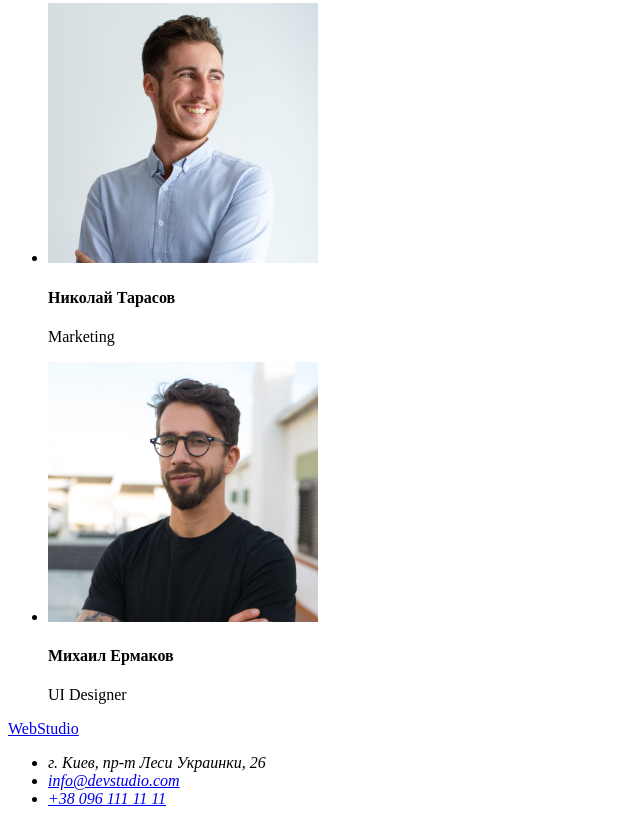
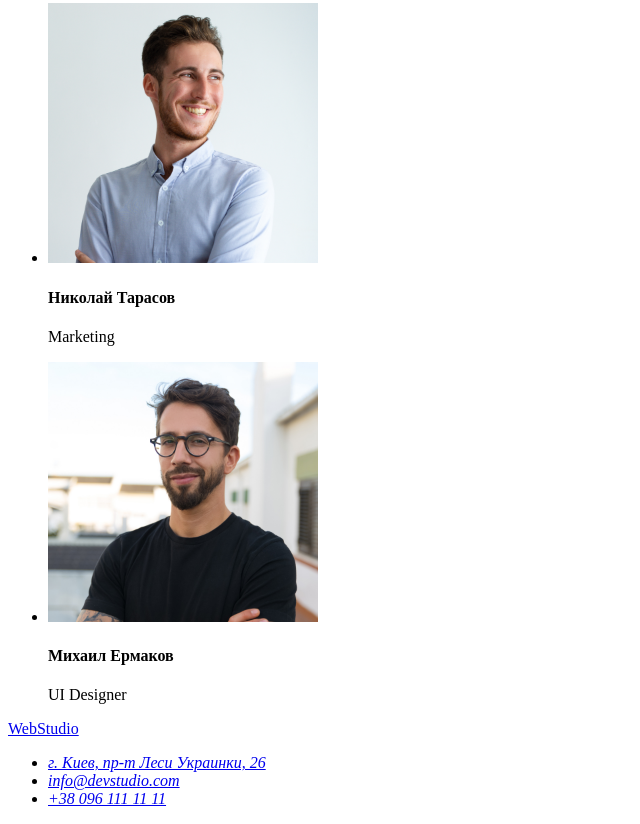
Before and after one commit to AlisaLevchenko/goit-markup-hw-01, a plain HTML site: page index.html in a window 1280 px wide. Shown: the part 2335-3159 px from the top of the page, without its empty margins (0-640 px from the left). Drawn offline with Linux system fonts and the light colour scheme.

Commit message:
Добавляет ссылку на адрес

```diff
--- a/index.html
+++ b/index.html
@@ -159,7 +159,7 @@
       <a href="./index.html"> WebStudio </a>
       <address>
         <ul>
-          <li>г. Киев, пр-т Леси Украинки, 26</li>
+          <li><a href="#">г. Киев, пр-т Леси Украинки, 26</a></li>
           <li><a href="mailto:info@devstudio.com">info@devstudio.com</a></li>
           <li><a href="tel:380961111111">+38 096 111 11 11</a></li>
         </ul>
```
